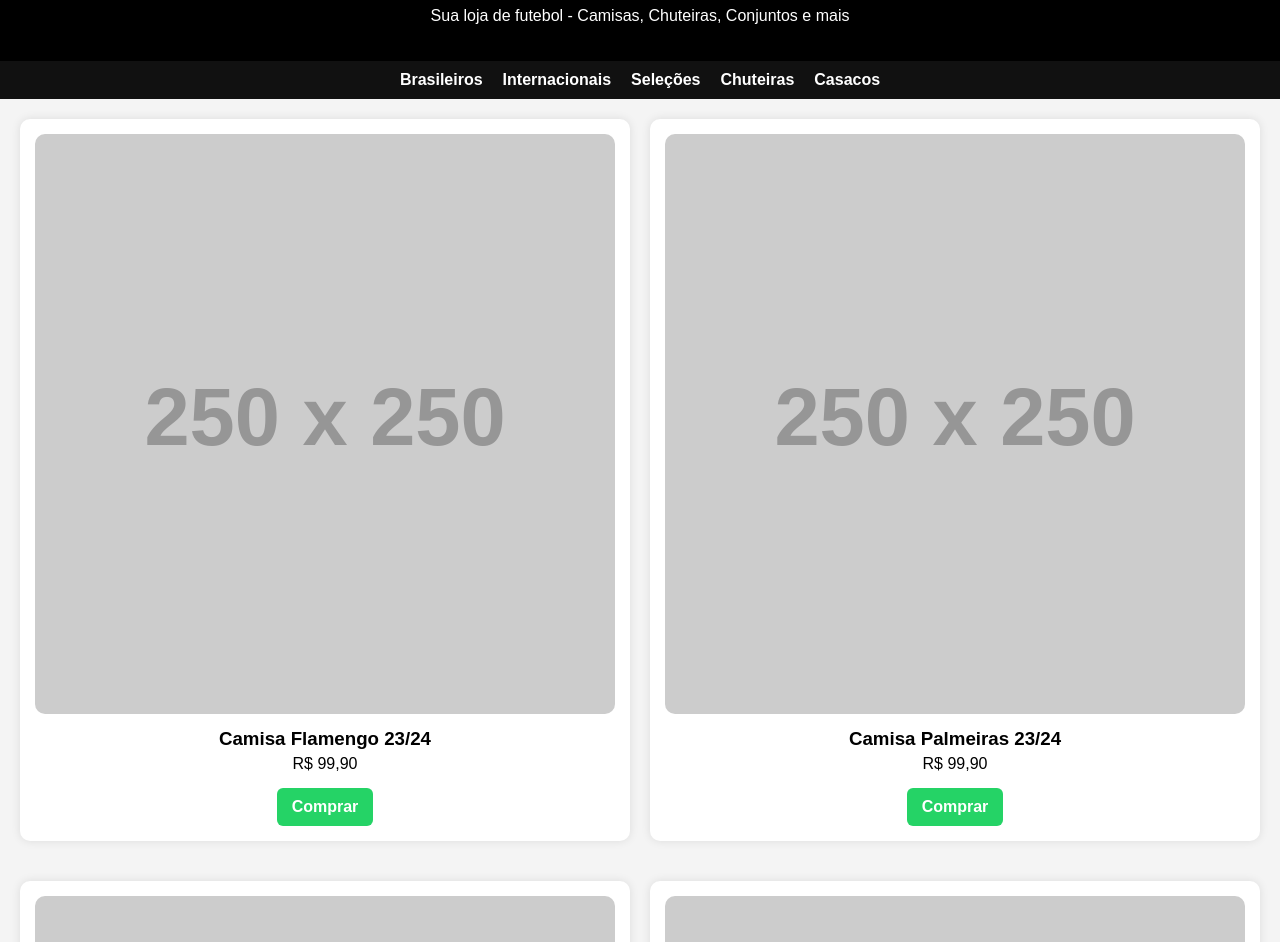
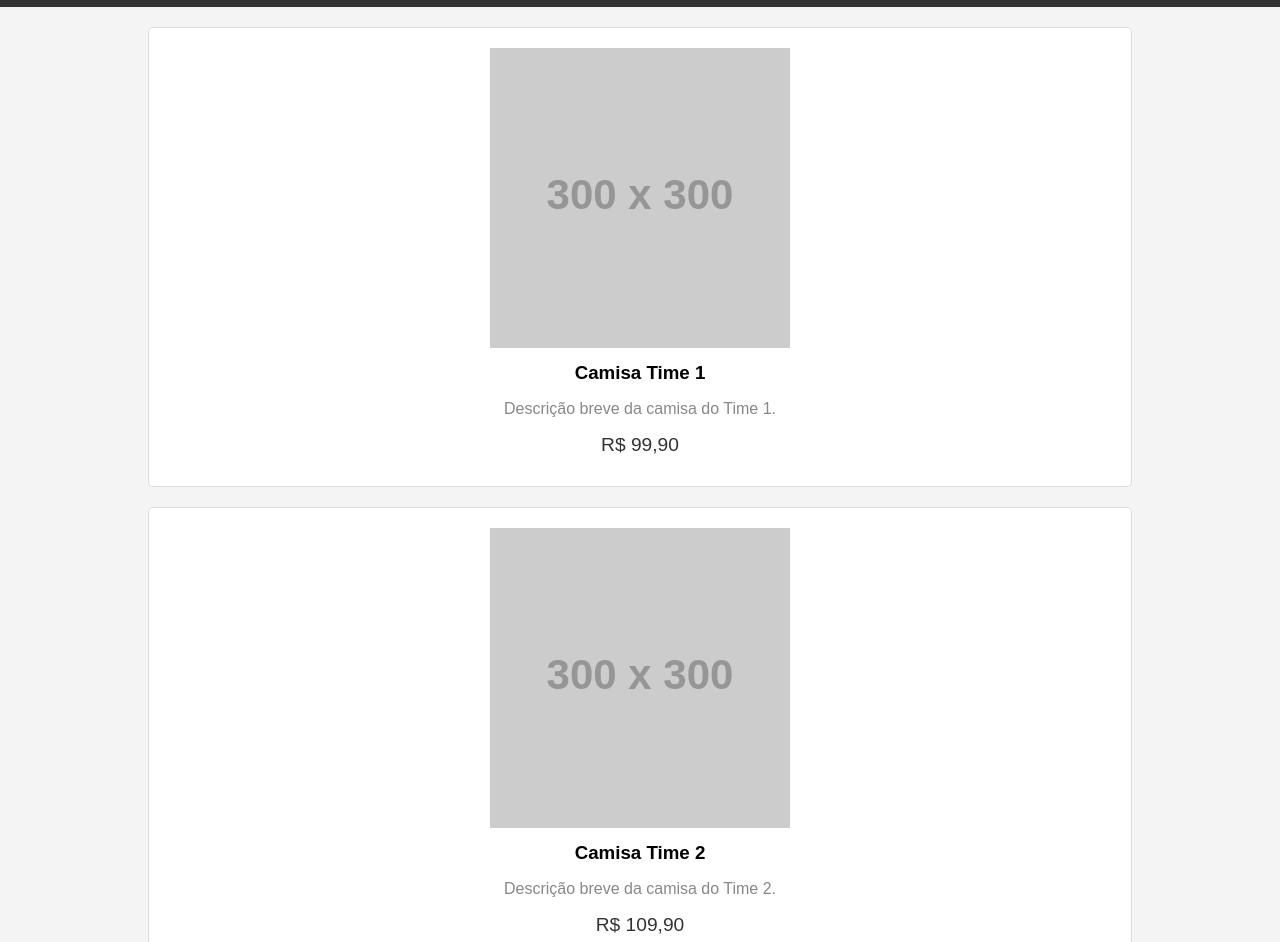
Before and after one commit to Ofsport1/Ofsport, a plain HTML site: page index.html in a window 1280 px wide. Shown: the part 93-1035 px from the top of the page. Drawn offline with Linux system fonts and the light colour scheme; placeholder pictures from the web are drawn by us.

Commit message:
Update index.html

```diff
--- a/index.html
+++ b/index.html
@@ -3,95 +3,73 @@
 <head>
   <meta charset="UTF-8">
   <meta name="viewport" content="width=device-width, initial-scale=1.0">
-  <title>OFSport - Catálogo</title>
+  <title>Loja de Camisas de Futebol</title>
   <style>
-    body { font-family: sans-serif; margin: 0; padding: 0; background: #f4f4f4; }
-    header { background: #000; color: #fff; padding: 20px; text-align: center; }
-    nav { background: #111; color: #fff; display: flex; justify-content: center; gap: 20px; padding: 10px; }
-    nav a { color: #fff; text-decoration: none; font-weight: bold; }
-    .container { display: grid; grid-template-columns: repeat(auto-fit, minmax(250px, 1fr)); gap: 20px; padding: 20px; }
-    .product { background: white; border-radius: 10px; box-shadow: 0 0 10px rgba(0,0,0,0.1); overflow: hidden; text-align: center; padding: 15px; }
-    .product img { width: 100%; height: auto; border-radius: 10px; }
-    .product h3 { margin: 10px 0 5px; }
-    .product p { margin: 5px 0; }
-    .btn { display: inline-block; margin-top: 10px; background: #25d366; color: white; padding: 10px 15px; border-radius: 6px; text-decoration: none; font-weight: bold; }
+    body {
+      font-family: Arial, sans-serif;
+      background-color: #f4f4f4;
+      margin: 0;
+      padding: 0;
+    }
+    header {
+      background-color: #333;
+      color: #fff;
+      padding: 10px 0;
+      text-align: center;
+    }
+    .container {
+      width: 80%;
+      margin: auto;
+      overflow: hidden;
+    }
+    .produto {
+      background: #fff;
+      margin: 20px;
+      padding: 20px;
+      border: 1px solid #ddd;
+      border-radius: 5px;
+      text-align: center;
+    }
+    .produto img {
+      max-width: 100%;
+      height: auto;
+    }
+    .produto h3 {
+      margin: 10px 0;
+    }
+    .produto p {
+      color: #888;
+    }
+    .produto .preco {
+      color: #333;
+      font-size: 1.2em;
+      margin: 10px 0;
+    }
   </style>
 </head>
 <body>
   <header>
-    <h1>OFSport</h1>
-    <p>Sua loja de futebol - Camisas, Chuteiras, Conjuntos e mais</p>
+    <h1>Loja de Camisas de Futebol</h1>
   </header>
-
-  <nav>
-    <a href="#brasileiros">Brasileiros</a>
-    <a href="#internacionais">Internacionais</a>
-    <a href="#selecoes">Seleções</a>
-    <a href="#chuteiras">Chuteiras</a>
-    <a href="#casacos">Casacos</a>
-  </nav>
-
-  <section id="brasileiros" class="container">
-    <div class="product">
-      <img src="https://via.placeholder.com/250x250?text=Flamengo" alt="Camisa Flamengo">
-      <h3>Camisa Flamengo 23/24</h3>
-      <p>R$ 99,90</p>
-      <a class="btn" href="https://wa.me/5521968671667" target="_blank">Comprar</a>
+  <div class="container">
+    <div class="produto">
+      <img src="https://via.placeholder.com/300x300.png?text=Camisa+Time+1" alt="Camisa Time 1">
+      <h3>Camisa Time 1</h3>
+      <p>Descrição breve da camisa do Time 1.</p>
+      <p class="preco">R$ 99,90</p>
     </div>
-    <div class="product">
-      <img src="https://via.placeholder.com/250x250?text=Palmeiras" alt="Camisa Palmeiras">
-      <h3>Camisa Palmeiras 23/24</h3>
-      <p>R$ 99,90</p>
-      <a class="btn" href="https://wa.me/5521968671667" target="_blank">Comprar</a>
+    <div class="produto">
+      <img src="https://via.placeholder.com/300x300.png?text=Camisa+Time+2" alt="Camisa Time 2">
+      <h3>Camisa Time 2</h3>
+      <p>Descrição breve da camisa do Time 2.</p>
+      <p class="preco">R$ 109,90</p>
     </div>
-  </section>
-
-  <section id="internacionais" class="container">
-    <div class="product">
-      <img src="https://via.placeholder.com/250x250?text=Real+Madrid" alt="Camisa Real Madrid">
-      <h3>Camisa Real Madrid 23/24</h3>
-      <p>R$ 109,90</p>
-      <a class="btn" href="https://wa.me/5521968671667" target="_blank">Comprar</a>
+    <div class="produto">
+      <img src="https://via.placeholder.com/300x300.png?text=Camisa+Time+3" alt="Camisa Time 3">
+      <h3>Camisa Time 3</h3>
+      <p>Descrição breve da camisa do Time 3.</p>
+      <p class="preco">R$ 119,90</p>
     </div>
-    <div class="product">
-      <img src="https://via.placeholder.com/250x250?text=Barcelona" alt="Camisa Barcelona">
-      <h3>Camisa Barcelona 23/24</h3>
-      <p>R$ 109,90</p>
-      <a class="btn" href="https://wa.me/5521968671667" target="_blank">Comprar</a>
-    </div>
-  </section>
-
-  <section id="selecoes" class="container">
-    <div class="product">
-      <img src="https://via.placeholder.com/250x250?text=Brasil" alt="Camisa Brasil">
-      <h3>Camisa Brasil 23/24</h3>
-      <p>R$ 109,90</p>
-      <a class="btn" href="https://wa.me/5521968671667" target="_blank">Comprar</a>
-    </div>
-    <div class="product">
-      <img src="https://via.placeholder.com/250x250?text=Argentina" alt="Camisa Argentina">
-      <h3>Camisa Argentina 23/24</h3>
-      <p>R$ 109,90</p>
-      <a class="btn" href="https://wa.me/5521968671667" target="_blank">Comprar</a>
-    </div>
-  </section>
-
-  <section id="chuteiras" class="container">
-    <div class="product">
-      <img src="https://via.placeholder.com/250x250?text=Chuteira+Nike" alt="Chuteira Nike">
-      <h3>Chuteira Nike Mercurial</h3>
-      <p>R$ 239,90</p>
-      <a class="btn" href="https://wa.me/5521968671667" target="_blank">Comprar</a>
-    </div>
-  </section>
-
-  <section id="casacos" class="container">
-    <div class="product">
-      <img src="https://via.placeholder.com/250x250?text=Casaco+PSG" alt="Casaco PSG">
-      <h3>Casaco PSG Corta-Vento</h3>
-      <p>R$ 179,90</p>
-      <a class="btn" href="https://wa.me/5521968671667" target="_blank">Comprar</a>
-    </div>
-  </section>
+  </div>
 </body>
 </html>
```
